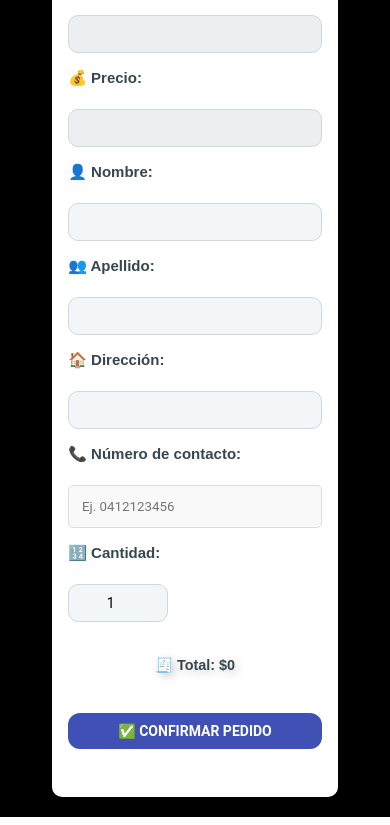
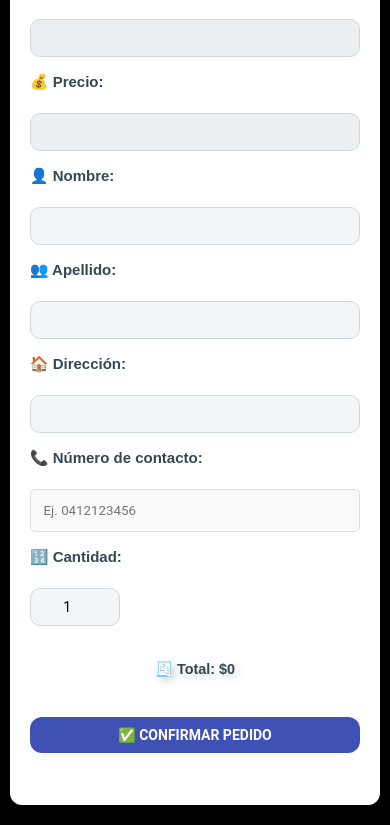
Before and after one commit to paginawebdemos/lunamagica, a website: page public/order.html in a window 390 px wide. Shown: the part 105-930 px from the top of the page. Drawn offline with Linux system fonts and the light colour scheme.

Commit message:
Update styles.css

```diff
--- a/public/styles.css
+++ b/public/styles.css
@@ -1271,7 +1271,8 @@ h2 {
 
 /* Estilo del contenedor del formulario */
 .order-form {
-  max-width: 600px; /* Más ancho para computadoras */
+  max-width: 700px !important; /* Forzado para computadoras */
+  width: 90% !important; /* Evita que se vea demasiado rígido */
   margin: 40px auto;
   padding: 30px;
   background-color: #ffffff;
@@ -1321,6 +1322,8 @@ input[type="number"] {
   outline: none;
   background-color: #f3f6f9;
   transition: border 0.3s ease, box-shadow 0.3s ease;
+  width: 100%; /* Asegura que los inputs ocupen el espacio disponible */
+  box-sizing: border-box;
 }
 
 /* Estilo cuando los campos de texto tienen foco */
@@ -1369,7 +1372,7 @@ input:disabled {
 
 /* Estilo del input de número */
 input[type="number"] {
-  width: 100px;
+  width: 120px !important; /* Ajuste más ancho para mejor usabilidad */
   text-align: center;
 }
 
@@ -1389,15 +1392,15 @@ input[type="number"] {
   }
 }
 
-/* Ajustes responsivos para tablets y computadoras */
+/* Ajustes responsivos para computadoras (pantallas mayores a 768px) */
 @media (min-width: 769px) {
   .order-form {
-    max-width: 600px; /* Ancho optimizado para computadoras */
-    padding: 30px;
+    max-width: 700px !important; /* Forzado para escritorio */
+    padding: 35px !important;
   }
 
   h3 {
-    font-size: 26px;
+    font-size: 28px;
   }
 
   input[type="text"],
@@ -1408,19 +1411,20 @@ input[type="number"] {
 
   .order-form button {
     font-size: 16px;
-    padding: 15px;
+    padding: 16px;
   }
 
   form {
-    gap: 20px;
+    gap: 22px;
   }
 }
 
 /* Ajustes responsivos para celulares (pantallas de 768px o menos) */
 @media (max-width: 768px) {
   .order-form {
-    max-width: 90%; /* Más ancho relativo para evitar que se vea demasiado fino */
-    padding: 20px;
+    max-width: 95% !important; /* Ocupa casi todo el ancho disponible */
+    width: 95% !important; /* Evita que se vea demasiado estrecho */
+    padding: 25px !important;
     margin: 20px auto;
   }
 
@@ -1442,14 +1446,18 @@ input[type="number"] {
   form {
     gap: 15px;
   }
+
+  input[type="number"] {
+    width: 100px !important;
+  }
 }
 
 /* Ajustes para pantallas muy pequeñas (480px o menos) */
 @media (max-width: 480px) {
   .order-form {
-    max-width: 95%;
-    padding: 16px;
-    border-radius: 10px;
+    max-width: 98% !important; /* Máximo ancho para pantallas pequeñas */
+    padding: 20px !important;
+    border-radius: 12px;
   }
 
   h3 {
@@ -1470,8 +1478,11 @@ input[type="number"] {
   form {
     gap: 12px;
   }
-}
-
+
+  input[type="number"] {
+    width: 90px !important;
+  }
+}
 
 /* Estilo general para el contenedor del administrador */
 #admin-section {
```
